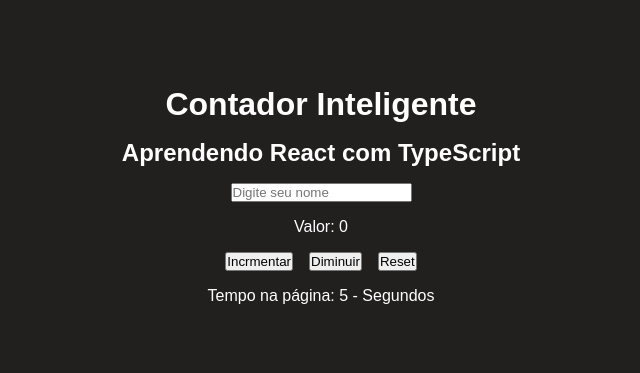
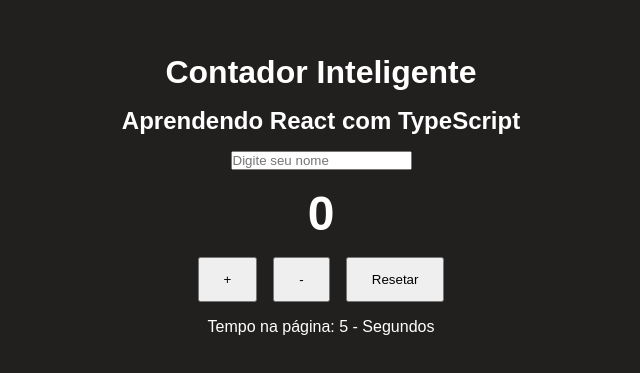
Before and after one commit to Raimison2020/contador-inteligente, a React (Vite) app: page / in a window 1280 px wide. Shown: the part 205-578 px from the top of the page, without its empty margins (319-959 px from the left). Built offline with nearby package versions, Linux system fonts and the light colour scheme.

Commit message:
Novos componentes e props.

```diff
--- a/index.html
+++ b/index.html
@@ -1,5 +1,5 @@
 <!doctype html>
-<html lang="en">
+<html lang="pt-br">
   <head>
     <meta charset="UTF-8" />
     <link rel="icon" type="image/svg+xml" href="/favicon.svg" />
--- /dev/null
+++ b/src/components/Controls/index.tsx
@@ -0,0 +1,17 @@
+import * as S from "./styles";
+
+type ControlsProps = {
+  onIncrement: () => void;
+  onDecrement: () => void;
+  onReset: () => void;
+};
+
+export function Controls({ onIncrement, onDecrement, onReset }: ControlsProps) {
+  return (
+    <S.Container>
+      <S.Button onClick={onIncrement}>+</S.Button>
+      <S.Button onClick={onDecrement}>-</S.Button>
+      <S.Button onClick={onReset}>Resetar</S.Button>
+    </S.Container>
+  );
+}
--- /dev/null
+++ b/src/components/Controls/styles.ts
@@ -0,0 +1,12 @@
+import styled from "styled-components";
+
+export const Container = styled.div`
+  display: flex;
+  gap: 1rem;
+  /* margin-top: 1rem; */
+`;
+
+export const Button = styled.button`
+  padding: 0.8rem 1.5rem;
+  cursor: pointer;
+`;
--- a/src/components/Counter/index.tsx
+++ b/src/components/Counter/index.tsx
@@ -1,5 +1,7 @@
 import { useEffect, useState } from "react";
 import * as S from "./styles";
+import { Display } from "../Display";
+import { Controls } from "../Controls";
 
 export function Counter() {
   console.log("Renderizou");
@@ -26,6 +28,19 @@
     };
   }, []);
 
+  // Functions
+  function incrementar() {
+    setContador((valorAnterior) => valorAnterior + 1);
+  }
+
+  function diminuir() {
+    setContador((valorAnterior) => valorAnterior - 1);
+  }
+
+  function resetar() {
+    setContador(0);
+  }
+
   return (
     <S.Container>
       <h1>Contador Inteligente</h1>
@@ -38,21 +53,13 @@
         onChange={(e) => setNome(e.target.value)}
       />
 
-      <p>Valor: {contador}</p>
+      <Display valor={contador} />
 
-      <S.ButtonGroup>
-        <button
-          onClick={() => setContador((valorAnterior) => valorAnterior + 1)}
-        >
-          Incrmentar
-        </button>
-        <button
-          onClick={() => setContador((valorAnterior) => valorAnterior - 1)}
-        >
-          Diminuir
-        </button>
-        <button onClick={() => setContador(0)}>Reset</button>
-      </S.ButtonGroup>
+      <Controls
+        onIncrement={incrementar}
+        onDecrement={diminuir}
+        onReset={resetar}
+      />
 
       <p>Tempo na página: {tempo} - Segundos</p>
     </S.Container>
--- a/src/components/Counter/styles.ts
+++ b/src/components/Counter/styles.ts
@@ -15,8 +15,3 @@
 
   text-align: center;
 `;
-
-export const ButtonGroup = styled.div`
-  display: flex;
-  gap: 1rem;
-`;
--- /dev/null
+++ b/src/components/Display/index.tsx
@@ -0,0 +1,9 @@
+import * as S from "./styles";
+
+type DisplayProps = {
+  valor: number;
+};
+
+export function Display({ valor }: DisplayProps) {
+  return <S.Value>{valor}</S.Value>;
+}
--- /dev/null
+++ b/src/components/Display/styles.ts
@@ -0,0 +1,6 @@
+import styled from "styled-components";
+
+export const Value = styled.h2`
+  font-size: 3rem;
+  font-weight: bold;
+`;
--- a/src/styles/global.ts
+++ b/src/styles/global.ts
@@ -9,10 +9,10 @@
 
   body{
     font-family: Arial, Helvetica, sans-serif;
-    background: #181819;
+    background: #121215;
   }
 
   button{
     cursor:pointer;
   }
-`
+`;
```
Also changed, not shown: src/components/Timer/index.tsx (added), src/components/Timer/styles.ts (added).
